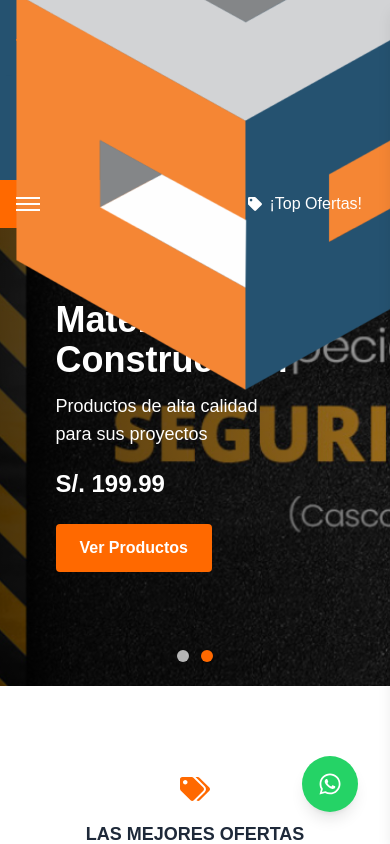
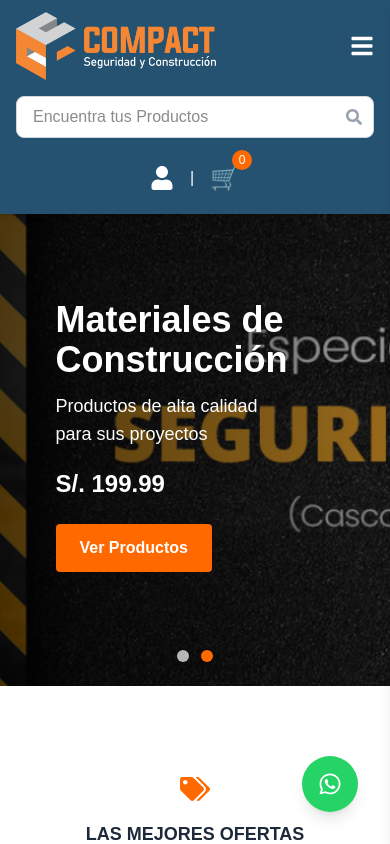
Before and after one commit to CompactSecurity/e-commerce-final, a Next.js app: page / in a window 390 px wide. Shown: the top 844 px of the page. Built offline with nearby package versions, Linux system fonts and the light colour scheme.

Commit message:
navbarResponsive

```diff
--- a/src/components/Navbar.tsx
+++ b/src/components/Navbar.tsx
@@ -5,12 +5,12 @@
 import logo from '../assets/logo.png';
 import logo2 from '../assets/logo2.jpg';
 import Image from 'next/image';
-import { FaPhone, FaUser, FaEnvelope, FaInstagram, FaFacebook, FaYoutube, FaSearch, FaBars, FaTag, FaStar, FaStarHalfAlt } from 'react-icons/fa';
+import { FaPhone, FaUser, FaEnvelope, FaInstagram, FaFacebook, FaYoutube, FaSearch, FaBars, FaTag, FaStar, FaStarHalfAlt, FaTimes } from 'react-icons/fa';
 
 const Navbar = () => {
-    const [isOpen, setIsOpen] = useState(false);
     const [isCategoryOpen, setIsCategoryOpen] = useState(false);
     const [isOffersOpen, setIsOffersOpen] = useState(false);
+    const [isMobileMenuOpen, setIsMobileMenuOpen] = useState(false);
 
     const categories = [
         { name: 'BLOQUEO Y ETIQUETADO', href: '/categoria/bloqueo-etiquetado' },
@@ -32,8 +32,8 @@
     return (
         <>
             <header className="fixed w-full top-0 left-0 right-0 z-50">
-                {/* Barra superior */}
-                <div className="bg-[#255270] text-white py-2">
+                {/* Barra superior - Ocultar en móvil */}
+                <div className="bg-[#255270] text-white py-2 hidden md:block">
                     <div className="max-w-7xl mx-auto px-4 sm:px-6 lg:px-8 flex justify-between items-center text-sm">
                         <div className="flex items-center space-x-6">
                             <div className="flex items-center">
@@ -63,19 +63,24 @@
                 </div>
 
                 {/* Barra principal */}
-                <div className="bg-[#255270] shadow-md py-3" >
+                <div className="bg-[#255270] shadow-md py-3">
                     <div className="max-w-7xl mx-auto px-4 sm:px-6 lg:px-8">
-                        <div className="flex justify-between items-center h-20">
-                            {/* Logo */}
+                        <div className="flex flex-col md:flex-row justify-between items-center h-auto md:h-20 gap-4">
+                            {/* Logo y menú hamburguesa */}
+                            <div className="flex items-center justify-between w-full md:w-auto">
                                 <Link href="/" className="flex-shrink-0">
-                                <span className="text-2xl font-bold">
-                                    <Image src={logo} alt="Logo" width={200} height={150}
-                                     className='w-full h-full object-contain' />
-                                </span>
+                                    <Image src={logo} alt="Logo" width={200} height={150} className='object-contain' />
                                 </Link>
+                                <button
+                                    className="md:hidden text-white text-2xl"
+                                    onClick={() => setIsMobileMenuOpen(!isMobileMenuOpen)}
+                                >
+                                    {isMobileMenuOpen ? <FaTimes /> : <FaBars />}
+                                </button>
+                            </div>
 
-                            {/* Buscador */}
-                            <div className="flex-1 max-w-2xl mx-8">
+                            {/* Buscador - Ocultar en móvil cuando el menú está abierto */}
+                            <div className={`w-full md:w-auto md:flex-1 max-w-2xl mx-0 md:mx-8 ${isMobileMenuOpen ? 'hidden' : 'block'}`}>
                                 <div className="relative">
                                     <input
                                         type="text"
@@ -88,8 +93,8 @@
                                 </div>
                             </div>
 
-                            {/* Carrito y Usuario */}
-                            <div className="flex items-center">
+                            {/* Carrito y Usuario - Ocultar en móvil cuando el menú está abierto */}
+                            <div className={`flex items-center ${isMobileMenuOpen ? 'hidden' : 'flex'}`}>
                                 <Link href='/login' className='text-white relative text-gray-600 hover:text-orange-500'>
                                     <button className='cursor-pointer text-white px-2 py-2 space-x-2 rounded-md'>
                                         <FaUser className='text-2xl'/>
@@ -109,23 +114,62 @@
                     </div>
                 </div>
 
-                {/* Barra de navegación naranja */}
-                <nav className="bg-orange-500">
+                {/* Menú móvil */}
+                <div className={`md:hidden bg-[#255270] transition-all duration-300 ease-in-out ${isMobileMenuOpen ? 'max-h-screen' : 'max-h-0 overflow-hidden'}`}>
+                    <div className="px-4 py-2 space-y-2">
+                        <Link href="/" className="block text-white hover:text-orange-500 py-2">
+                            Inicio
+                        </Link>
+                        <Link href="/nosotros" className="block text-white hover:text-orange-500 py-2">
+                            Nosotros
+                        </Link>
+                        <Link href="/tienda" className="block text-white hover:text-orange-500 py-2">
+                            Tienda
+                        </Link>
+                        <Link href="/contacto" className="block text-white hover:text-orange-500 py-2">
+                            Contacto
+                        </Link>
+                        <Link href="/faq" className="block text-white hover:text-orange-500 py-2">
+                            FAQ
+                        </Link>
+                        <Link href="/blog" className="block text-white hover:text-orange-500 py-2">
+                            Blog
+                        </Link>
+                        <button
+                            onClick={() => setIsCategoryOpen(!isCategoryOpen)}
+                            className="w-full text-left text-white hover:text-orange-500 py-2 flex items-center"
+                        >
+                            <FaBars className="mr-2" />
+                            Categorías
+                        </button>
+                        {isCategoryOpen && (
+                            <div className="pl-4 space-y-2">
+                                {categories.map((category) => (
+                                    <Link
+                                        key={category.href}
+                                        href={category.href}
+                                        className="block text-white hover:text-orange-500 py-1"
+                                    >
+                                        {category.name}
+                                    </Link>
+                                ))}
+                            </div>
+                        )}
+                        <button
+                            onClick={() => setIsOffersOpen(!isOffersOpen)}
+                            className="w-full text-left text-white hover:text-orange-500 py-2 flex items-center"
+                        >
+                            <FaTag className="mr-2" />
+                            ¡Top Ofertas!
+                        </button>
+                    </div>
+                </div>
+
+                {/* Barra de navegación naranja - Solo visible en desktop */}
+                <nav className="bg-orange-500 hidden md:block">
                     <div className="max-w-7xl mx-auto px-4 sm:px-6 lg:px-8">
                         <div className="flex items-center justify-between h-12">
-                            <div className="flex items-center">
-                                {/* Botón de menú móvil */}
-                                <button
-                                    className="md:hidden text-white"
-                                    onClick={() => setIsOpen(!isOpen)}
-                                >
-                                    <span className="block w-6 h-0.5 bg-white mb-1"></span>
-                                    <span className="block w-6 h-0.5 bg-white mb-1"></span>
-                                    <span className="block w-6 h-0.5 bg-white"></span>
-                                </button>
-
-                                {/* Menú principal y categorías */}
-                                <div className={`md:flex md:items-center md:space-x-8 ${isOpen ? 'block absolute top-full left-0 right-0 bg-orange-500 shadow-md' : 'hidden'}`}>
+                            <div className="flex items-center space-x-8">
                                 <div className="relative group">
                                     <button
                                         onClick={() => setIsCategoryOpen(!isCategoryOpen)}
@@ -164,11 +208,7 @@
                                 <Link href="/blog" className="text-white hover:text-gray-200 font-medium px-3 py-2">
                                     Blog
                                 </Link>
-
                             </div>
-                            </div>
-
-                            {/* Botón Top Ofertas con icono */}
                             <button
                                 onClick={() => setIsOffersOpen(!isOffersOpen)}
                                 className="text-white hover:text-gray-200 font-medium px-3 py-2 flex items-center space-x-2"
@@ -181,7 +221,7 @@
                 </nav>
 
                 {/* Panel de ofertas */}
-                <div className={`fixed top-[0px] right-0 w-80 h-[calc(100vh-0px)] bg-white shadow-lg transform transition-transform duration-300 ease-in-out z-50 ${isOffersOpen ? 'translate-x-0' : 'translate-x-full'}`}>
+                <div className={`fixed top-0 right-0 w-full md:w-80 h-screen bg-white shadow-lg transform transition-transform duration-300 ease-in-out z-50 ${isOffersOpen ? 'translate-x-0' : 'translate-x-full'}`}>
                     <div className="p-4">
                         <div className="flex justify-between items-center mb-4">
                             <h2 className="text-xl font-bold text-gray-800">Ofertas del día</h2>
@@ -193,7 +233,6 @@
                             </button>
                         </div>
                         <div className="space-y-4">
-                            {/* Producto en oferta */}
                             <div className="flex flex-col gap-4 p-4 border rounded-lg shadow-sm hover:shadow-md transition-shadow">
                                 <div className="relative w-full h-48">
                                     <Image
@@ -228,7 +267,7 @@
                 </div>
             </header>
             {/* Spacer div to prevent content from being hidden under the navbar */}
-            <div className="h-[122px]"></div>
+            <div className="h-[122px] md:h-[122px]"></div>
         </>
     );
 };
```
Lines whose indentation alone changed are shown as unchanged.
